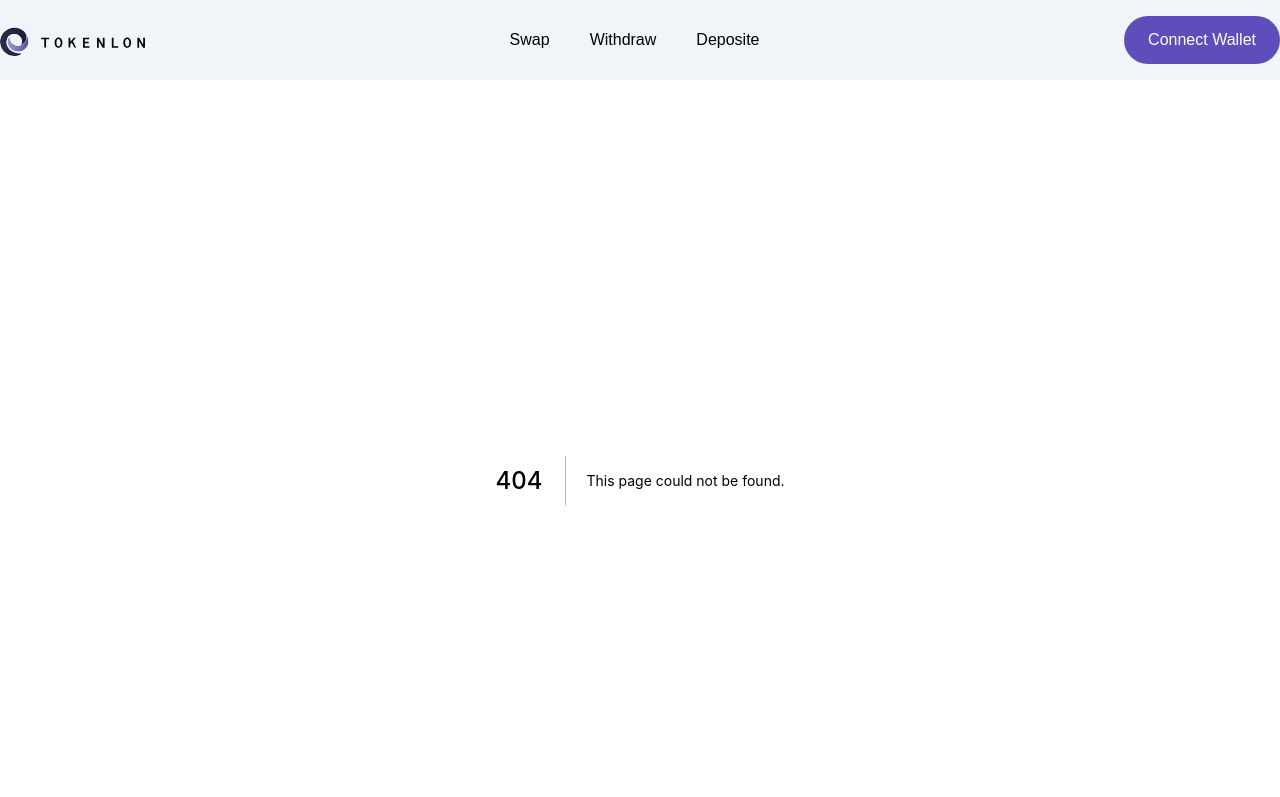
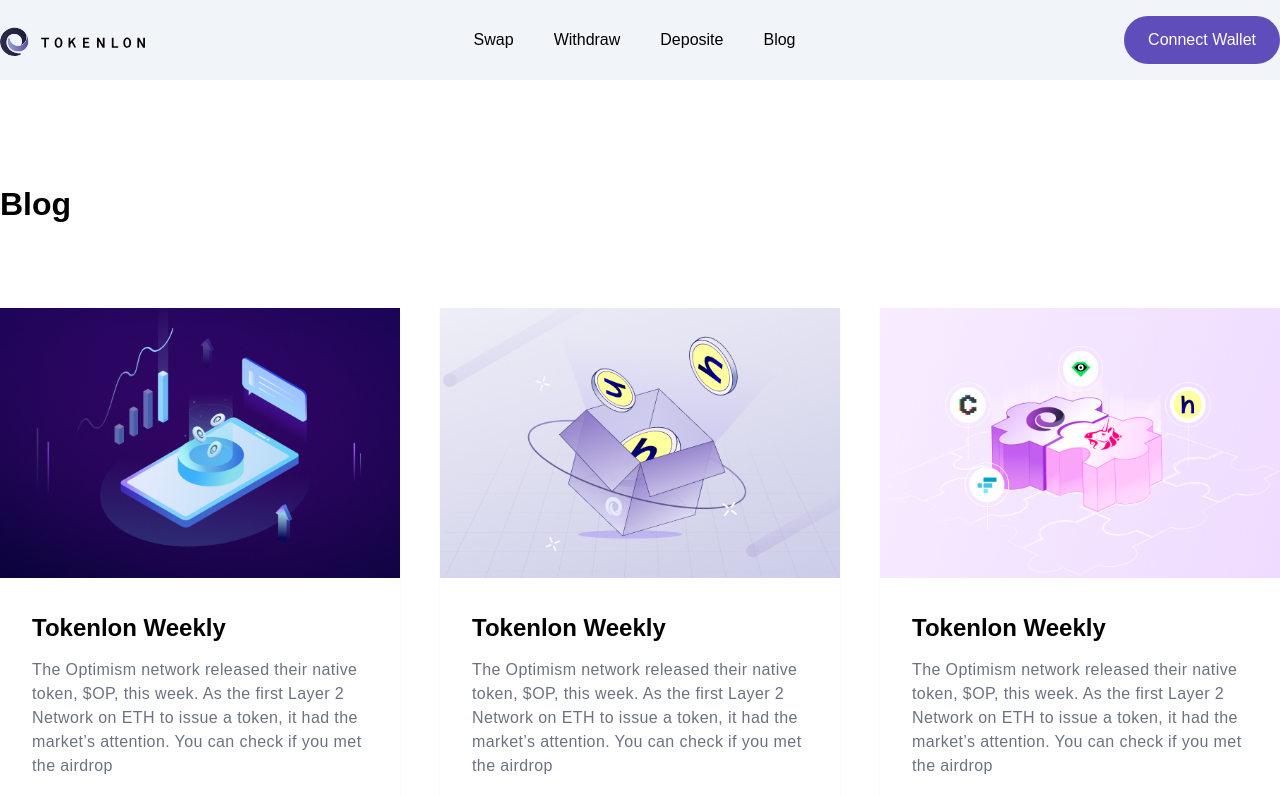
Before and after one commit to naimkst/CPC-Swap, a Next.js app: page /blog in a window 1280 px wide. Before the commit this address had no page. Shown: the top 797 px of the page. Built offline with nearby package versions, Linux system fonts and the light colour scheme.

Commit message:
Single Blog Page Done

```diff
--- a/components/Header/index.tsx
+++ b/components/Header/index.tsx
@@ -18,6 +18,9 @@ export default function Header() {
             </Link>
             <li className="text-[16px] hover:text-[#5f4dbc] hover: cursor-pointer">Withdraw</li>
             <li className="text-[16px] hover:text-[#5f4dbc] hover: cursor-pointer">Deposite</li>
+            <Link href="/blog">
+              <li className="text-[16px] hover:text-[#5f4dbc] hover: cursor-pointer">Blog</li>
+            </Link>
           </ul>
         </div>
         <div>
--- /dev/null
+++ b/pages/blog/[id].tsx
@@ -0,0 +1,50 @@
+import React from "react";
+
+export default function SingleBlog() {
+  return (
+    <>
+      <div className="w-[65%] py-[100px] m-auto">
+        <div className="pb-9">
+          <h3 className="text-[32px] font-medium pb-3">Blog post title</h3>
+          <p className="text-gray-400">Updated at 2022-06-10</p>
+        </div>
+
+        <hr />
+
+        <div>
+          <img
+            src="/assets/images/single-blog.jpeg"
+            className="w-full mt-12 mb-5"
+            alt=""
+          />
+        </div>
+
+        <div>
+          <p className="leading-7 tracking-wide py-4">
+            The Optimism network released their native token, $OP, this week. As
+            the first Layer 2 Network on ETH to issue a token, it had the
+            market’s attention. You can check if you met the airdrop conditions,
+            and receive it here. Tokenlon will also be online on the Arbitrum
+            network very soon - stay tuned for our L2 development.
+          </p>
+
+          <p className="leading-7 tracking-wide py-4">
+            The Optimism network released their native token, $OP, this week. As
+            the first Layer 2 Network on ETH to issue a token, it had the
+            market’s attention. You can check if you met the airdrop conditions,
+            and receive it here. Tokenlon will also be online on the Arbitrum
+            network very soon - stay tuned for our L2 development.
+          </p>
+
+          <p className="leading-7 tracking-wide py-4">
+            The Optimism network released their native token, $OP, this week. As
+            the first Layer 2 Network on ETH to issue a token, it had the
+            market’s attention. You can check if you met the airdrop conditions,
+            and receive it here. Tokenlon will also be online on the Arbitrum
+            network very soon - stay tuned for our L2 development.
+          </p>
+        </div>
+      </div>
+    </>
+  );
+}
--- /dev/null
+++ b/pages/blog/index.tsx
@@ -0,0 +1,108 @@
+import Link from "next/link";
+import React from "react";
+
+export default function Blog() {
+  return (
+    <>
+      <div className="container m-auto py-[100px]">
+        <div>
+          <div>
+            <h2 className="text-[32px] font-bold mb-20">Blog</h2>
+          </div>
+
+          <div className="grid grid-cols-3 gap-10">
+            <Link href="/blog/1">
+              <div className=" shadow-sm hover:cursor-pointer hover:scale-[1.03] transition ease-in-out">
+                <div>
+                  <img
+                    src="/assets/images/blog1.jpeg"
+                    className="h-[270px] w-full object-cover"
+                    alt=""
+                  />
+                </div>
+                <div className="p-8">
+                  <div>
+                    <h3 className="text-[24px] font-semibold mb-3">
+                      Tokenlon Weekly
+                    </h3>
+                  </div>
+                  <div>
+                    <p className="text-[16px] leading-[1.5rem] font-light text-gray-500 tracking-wide mb-4">
+                      The Optimism network released their native token, $OP,
+                      this week. As the first Layer 2 Network on ETH to issue a
+                      token, it had the market’s attention. You can check if you
+                      met the airdrop{" "}
+                    </p>
+                  </div>
+                  <div>
+                    <p>2022-06-03</p>
+                  </div>
+                </div>
+              </div>
+            </Link>
+
+            <Link href="/blog/1">
+              <div className=" shadow-sm hover:cursor-pointer hover:scale-[1.03] transition ease-in-out">
+                <div>
+                  <img
+                    src="/assets/images/blog2.png"
+                    className="h-[270px] w-full object-cover"
+                    alt=""
+                  />
+                </div>
+                <div className="p-8">
+                  <div>
+                    <h3 className="text-[24px] font-semibold mb-3">
+                      Tokenlon Weekly
+                    </h3>
+                  </div>
+                  <div>
+                    <p className="text-[16px] leading-[1.5rem] font-light text-gray-500 tracking-wide mb-4">
+                      The Optimism network released their native token, $OP,
+                      this week. As the first Layer 2 Network on ETH to issue a
+                      token, it had the market’s attention. You can check if you
+                      met the airdrop{" "}
+                    </p>
+                  </div>
+                  <div>
+                    <p>2022-06-03</p>
+                  </div>
+                </div>
+              </div>
+            </Link>
+
+            <Link href="/blog/1">
+              <div className=" shadow-sm hover:cursor-pointer hover:scale-[1.03] transition ease-in-out">
+                <div>
+                  <img
+                    src="/assets/images/blog3.png"
+                    className="h-[270px] w-full object-cover"
+                    alt=""
+                  />
+                </div>
+                <div className="p-8">
+                  <div>
+                    <h3 className="text-[24px] font-semibold mb-3">
+                      Tokenlon Weekly
+                    </h3>
+                  </div>
+                  <div>
+                    <p className="text-[16px] leading-[1.5rem] font-light text-gray-500 tracking-wide mb-4">
+                      The Optimism network released their native token, $OP,
+                      this week. As the first Layer 2 Network on ETH to issue a
+                      token, it had the market’s attention. You can check if you
+                      met the airdrop{" "}
+                    </p>
+                  </div>
+                  <div>
+                    <p>2022-06-03</p>
+                  </div>
+                </div>
+              </div>
+            </Link>
+          </div>
+        </div>
+      </div>
+    </>
+  );
+}
```
Also changed, not shown: public/assets/images/single-blog.jpeg (added).
